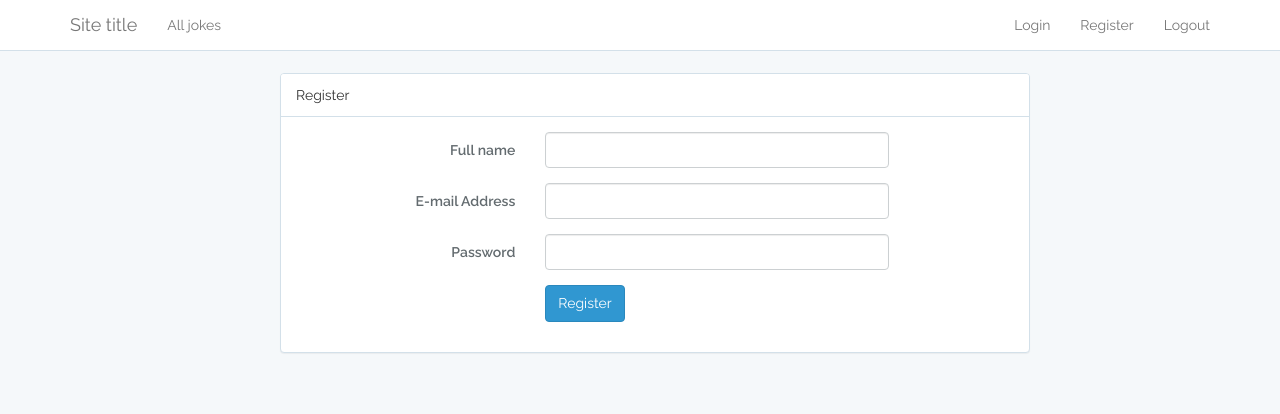
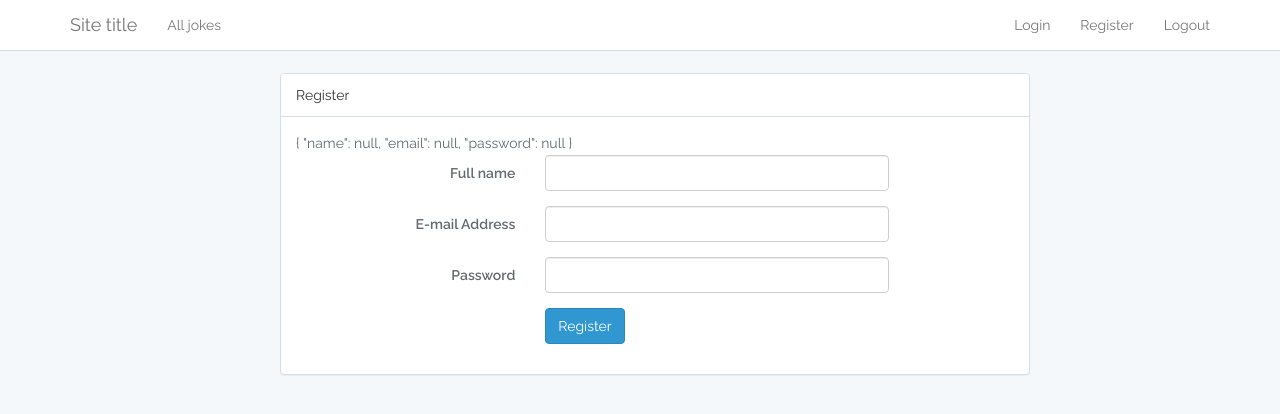
Before and after one commit to ArseniiT/social-app, an Angular app: page /auth/register in a window 1280 px wide. Shown: the top 414 px of the page. Built offline with nearby package versions, Linux system fonts and the light colour scheme.

Commit message:
add ngModule to registration form

```diff
--- a/src/app/app.module.ts
+++ b/src/app/app.module.ts
@@ -1,6 +1,7 @@
 import { BrowserModule } from '@angular/platform-browser';
 import { NgModule } from '@angular/core';
 import { RouterModule } from '@angular/router';
+import { FormsModule }   from '@angular/forms';
 
 import { AppComponent } from './app.component';
 import { RegisterComponent } from './register/register.component';
@@ -14,7 +15,8 @@ import { from } from 'rxjs';
   ],
   imports: [
     BrowserModule,
-    RouterModule.forRoot(ROUTES)
+    RouterModule.forRoot(ROUTES),
+    FormsModule
   ],
   providers: [],
   bootstrap: [AppComponent]
--- a/src/app/register/register.component.html
+++ b/src/app/register/register.component.html
@@ -4,26 +4,27 @@
       <div class="panel panel-default">
         <div class="panel-heading">Register</div>
         <div class="panel-body">
-          <form class="form-horizontal">
+          <form class="form-horizontal" #form="ngForm" novalidate>
+            {{ form.value | json }}
             <div class="form-group">
               <label for="name" class="control-label col-md-4">Full name</label>
 
               <div class="col-md-6">
-                <input id="name" type="text" name="name" class="form-control">
+                <input id="name" type="text" name="name" class="form-control" [ngModel] required>
               </div>
             </div>
             <div class="form-group">
               <label for="name" class="control-label col-md-4">E-mail Address</label>
 
               <div class="col-md-6">
-                <input id="email" type="email" class="form-control">
+                <input id="email" type="email" class="form-control" name="email" [ngModel] required>
               </div>
             </div>
             <div class="form-group">
               <label for="password" class="col-md-4 control-label">Password</label>
 
               <div class="col-md-6">
-                <input type="password" class="form-control">
+                <input id="password" type="password" class="form-control" name="password" [ngModel] required>
               </div>
             </div>
             <div class="form-group">
```
